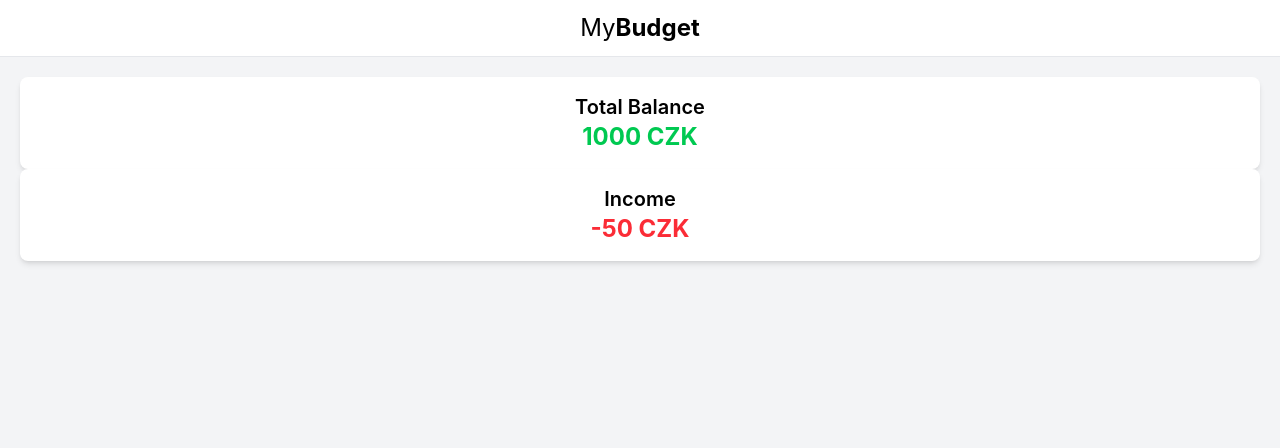
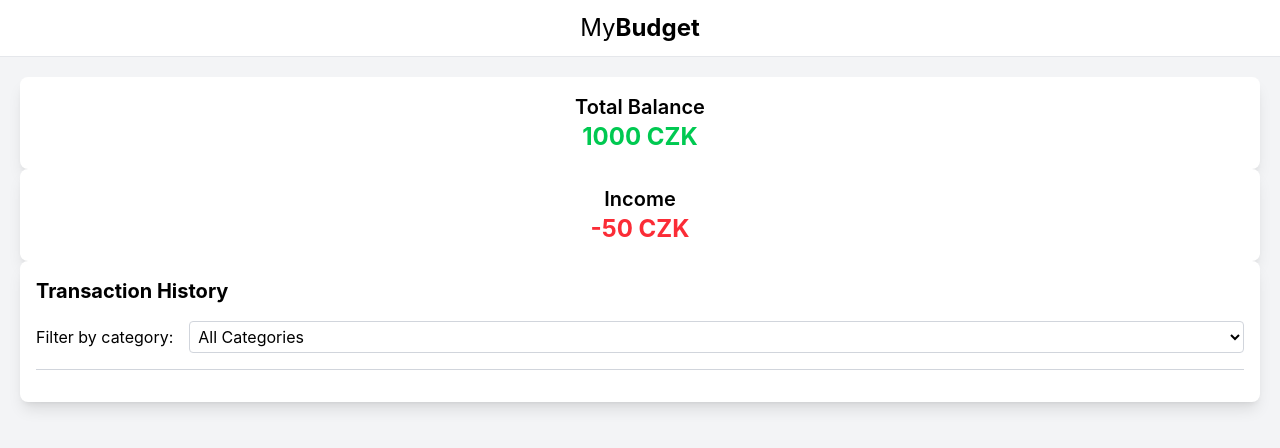
Before and after one commit to petlukdev/MyBudget, a React (Vite) app: page / in a window 1280 px wide. Shown: the top 448 px of the page. Built offline with nearby package versions, Linux system fonts and the light colour scheme.

Commit message:
Added TransactionHistory component + Category type

```diff
--- a/src/App.tsx
+++ b/src/App.tsx
@@ -1,6 +1,7 @@
 import { useState } from 'react'
 import DashboardCard from './components/DashboardCard'
 import Header from './components/Header'
+import TransactionHistory from './components/TransactionHistory'
 
 function App() {
   const [count, setCount] = useState(0)
@@ -11,6 +12,7 @@ function App() {
       <div className="flex flex-col bg-gray-100 min-h-screen p-5">
         <DashboardCard title='Total Balance' value={1000} />
         <DashboardCard title='Income' value={-50} />
+        <TransactionHistory />
       </div>
     </>
   )
--- a/src/components/DashboardCard.tsx
+++ b/src/components/DashboardCard.tsx
@@ -3,7 +3,7 @@ function DashboardCard({ title, value = 0 }: { title: string; value: number }) {
 
     return (
         <div className="flex flex-col justify-center items-center
-        bg-white rounded-lg shadow-md p-4">
+        bg-white rounded-lg shadow-lg p-4">
         <h2 className="text-xl font-semibold">{title}</h2>
         <p className={`text-2xl font-bold ${value <= 0 ? 'text-red-500' : 'text-green-500'}`}>
             {value} {currency}
--- /dev/null
+++ b/src/components/TransactionHistory.tsx
@@ -0,0 +1,29 @@
+import { Category } from "../types/Category";
+
+function TransactionHistory() {
+  return (
+    <div className="bg-white shadow-lg rounded-lg p-4">
+        <h2 className="text-xl font-bold mb-4">Transaction History</h2>
+        <div className="flex items-center gap-4 mb-4">
+            <p className="text-nowrap">Filter by category:</p>
+            <select className="bg-white border border-gray-300 rounded w-full p-1
+            focus:outline-none open:ring-2 open:ring-black">
+                <option value="">All Categories</option>
+                {Object.values(Category).map((category) => (
+                    <option value={category}>
+                        {category}
+                    </option>
+                ))}
+            </select>
+        </div>
+        <hr className="my-4 border-gray-300"/>
+        <div>
+            <ul>
+                {/* Placeholder for transaction items */}
+            </ul>
+        </div>
+    </div>
+  );
+}
+
+export default TransactionHistory;
--- /dev/null
+++ b/src/types/Category.ts
@@ -0,0 +1,13 @@
+export const Category = {
+  FOOD: 'Food',
+  TRANSPORT: 'Transport',
+  ENTERTAINMENT: 'Entertainment',
+  CLOTHING: 'Clothing',
+  HEALTH: 'Health',
+  EDUCATION: 'Education',
+  SHOPPING: 'Shopping',
+  TRAVEL: 'Travel',
+  OTHER: 'Other'
+} as const;
+
+export type Category = typeof Category[keyof typeof Category];
```
Also changed, not shown: 1 other file (tests, documents, lock files or other folders).
